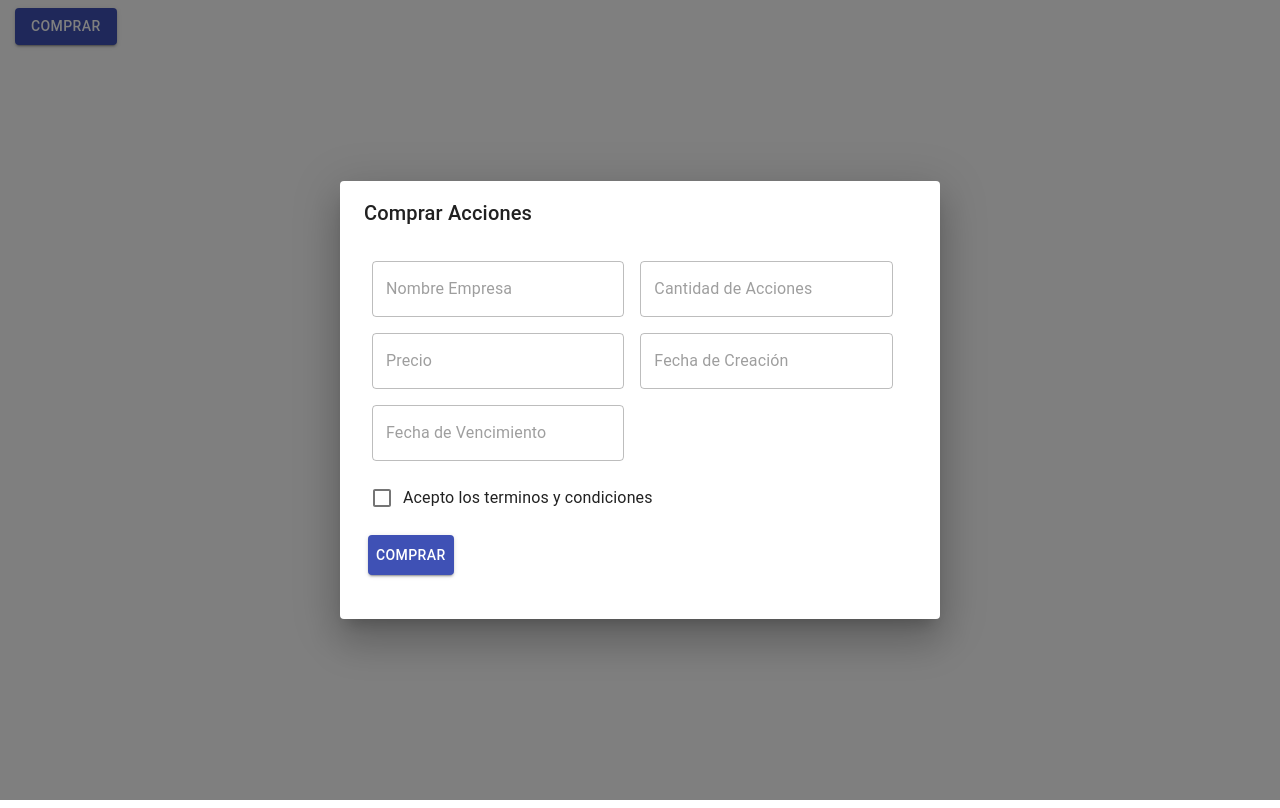
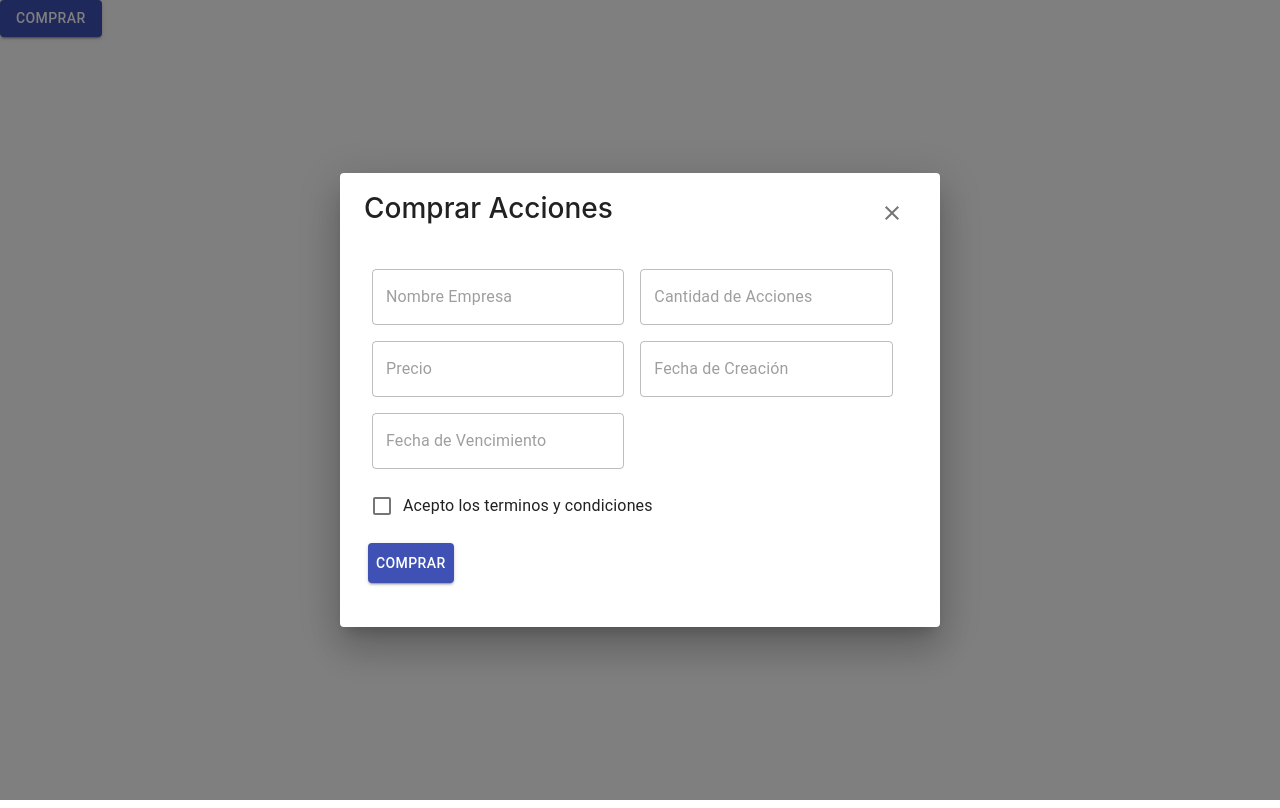
Before and after one commit to fedegaretti/UNQTradingFE, a React (Create React App) app: page /comprar in a window 1280 px wide. Both pictures are taken after a click on the button "COMPRAR". Built offline with nearby package versions, Linux system fonts and the light colour scheme; no server answers.

Commit message:
exit icon y dialog draggable

```diff
--- a/package.json
+++ b/package.json
@@ -14,6 +14,7 @@
     "react": "^16.13.1",
     "react-bootstrap": "^1.0.1",
     "react-dom": "^16.13.1",
+    "react-draggable": "^4.4.3",
     "react-router-dom": "^5.2.0",
     "react-scripts": "3.4.1"
   },
--- a/src/Components/ComprarAcciones/ComprarAccionesButton.jsx
+++ b/src/Components/ComprarAcciones/ComprarAccionesButton.jsx
@@ -1,6 +1,8 @@
 import React, {useState} from 'react';
-import { Dialog, Button, DialogTitle, DialogContent} from '@material-ui/core';
+import { Dialog, Button, DialogTitle, DialogContent, Paper, IconButton} from '@material-ui/core';
+import CloseIcon from '@material-ui/icons/Close';
 import ComprarAccionesForm from './ComprarAccionesForm'
+import Draggable from 'react-draggable';
 
 export default function ComprarAccionesButton(props) {
     const handleShow = () => setShow(true);
@@ -10,19 +12,34 @@ export default function ComprarAccionesButton(props) {
     const body = (<ComprarAccionesForm ordenId={1}/>)
 
     return (
-        <div className="container justify-content-center mt-2">
-           <Button variant= "contained" color="primary" onClick={handleShow}>
+        <div>
+            <Button variant= "contained" color="primary" onClick={handleShow}>
                  Comprar
-             </Button>
-             <Dialog
+            </Button>
+            <Dialog
                 color= "primary"
                 open={show}
-                onClose={handleClose}>
-                <DialogTitle id="form-dialog-title">Comprar Acciones</DialogTitle>
+                onClose={handleClose}
+                PaperComponent={PaperDraggable}>
+                <DialogTitle disableTypography style={{ cursor: 'move', display:'flex',
+                    justifyContent: 'space-between', alignItems: 'center' }} id="draggable-dialog-title">
+                    <h3>Comprar Acciones</h3>
+                <IconButton onClick={handleClose}>
+                    <CloseIcon/>
+                </IconButton>
+                </DialogTitle>
                 <DialogContent>
                     {body}
                 </DialogContent>
             </Dialog>
         </div>
-    )
+    );
 }
+
+function PaperDraggable(props) {
+    return (
+      <Draggable handle="#draggable-dialog-title" cancel={'[class*="MuiDialogContent-root"]'}>
+        <Paper {...props} />
+      </Draggable>
+    );
+}
--- a/src/Components/ComprarAcciones/ComprarAccionesForm.jsx
+++ b/src/Components/ComprarAcciones/ComprarAccionesForm.jsx
@@ -2,8 +2,9 @@ import React, {useState, useEffect} from 'react';
 import {comprarAcciones, findOrdenDeVenta} from '../../Service/RestService'
 import { makeStyles } from '@material-ui/core/styles';
 import { TextField, Button} from '@material-ui/core';
-import { Alert, AlertTitle } from '@material-ui/lab';
+import { Alert } from '@material-ui/lab';
 import { Checkbox, FormControlLabel } from '@material-ui/core';
+
 const useStyles = makeStyles((theme) => ({
     root: {
       '& .MuiTextField-root': {
```
Also changed, not shown: 1 other file (tests, documents, lock files or other folders).
